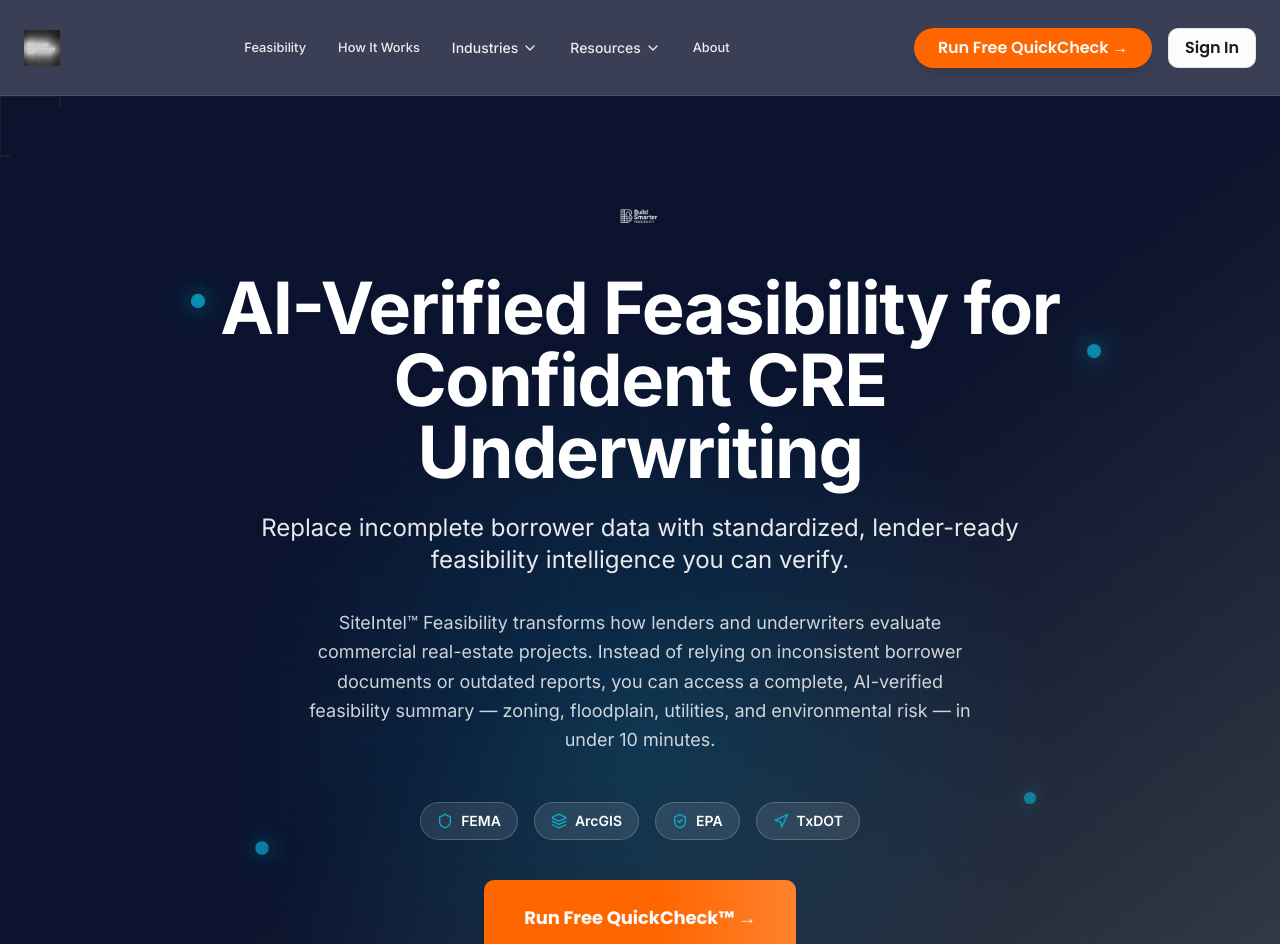
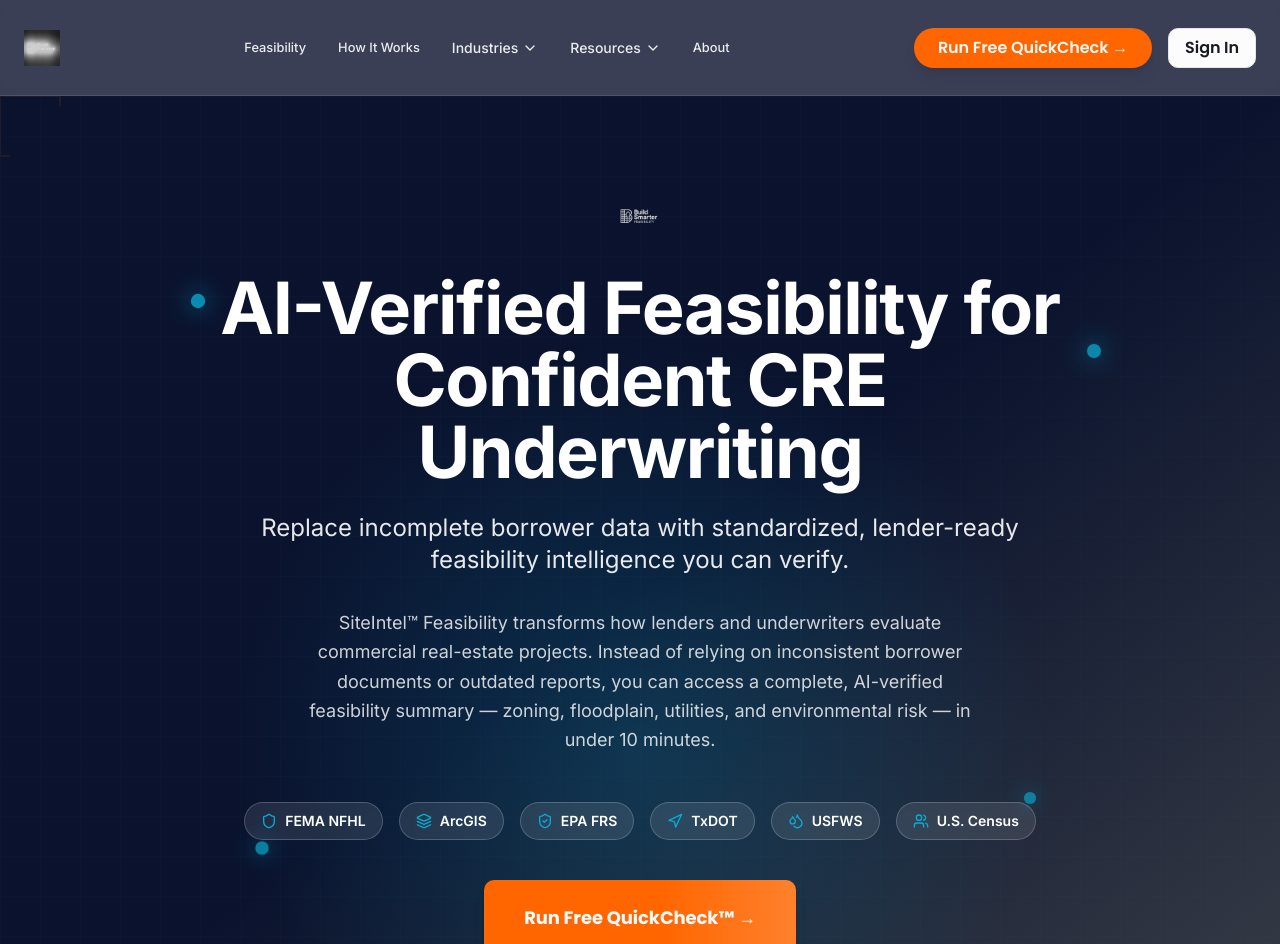
Before and after one commit to BuildSmarterAI/siteintelai, a React (Vite) app: page /industries/lenders in a window 1280 px wide. Shown: the top 944 px of the page. Built offline with nearby package versions, Linux system fonts and the light colour scheme; a web font is replaced by a local one.

Commit message:
Refactor: Update Lenders page data sources

```diff
--- a/src/pages/industries/Lenders.tsx
+++ b/src/pages/industries/Lenders.tsx
@@ -203,10 +203,12 @@ const Lenders = () => {
               className="flex flex-wrap gap-4 justify-center items-center mb-10"
             >
               {[
-                { name: "FEMA", icon: Shield },
+                { name: "FEMA NFHL", icon: Shield },
                 { name: "ArcGIS", icon: Layers },
-                { name: "EPA", icon: ShieldCheck },
+                { name: "EPA FRS", icon: ShieldCheck },
                 { name: "TxDOT", icon: Navigation },
+                { name: "USFWS", icon: Droplets },
+                { name: "U.S. Census", icon: Users },
               ].map((source) => (
                 <div key={source.name} className="flex items-center gap-2 bg-white/10 backdrop-blur-sm px-4 py-2 rounded-full border border-white/20">
                   <source.icon className="w-4 h-4 text-data-cyan" />
```
